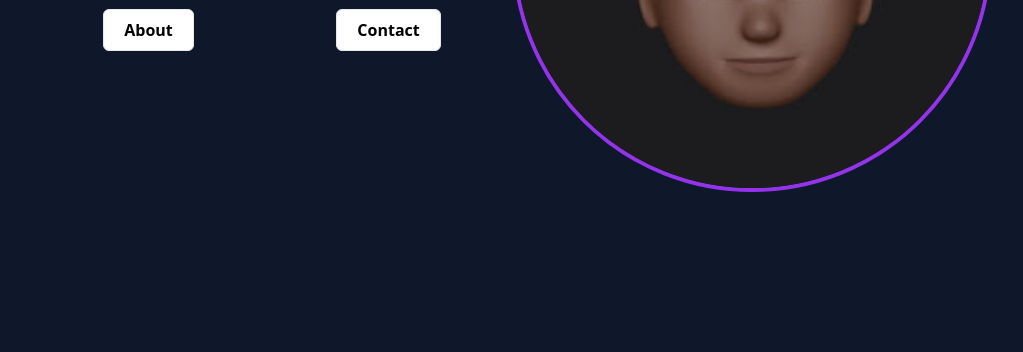
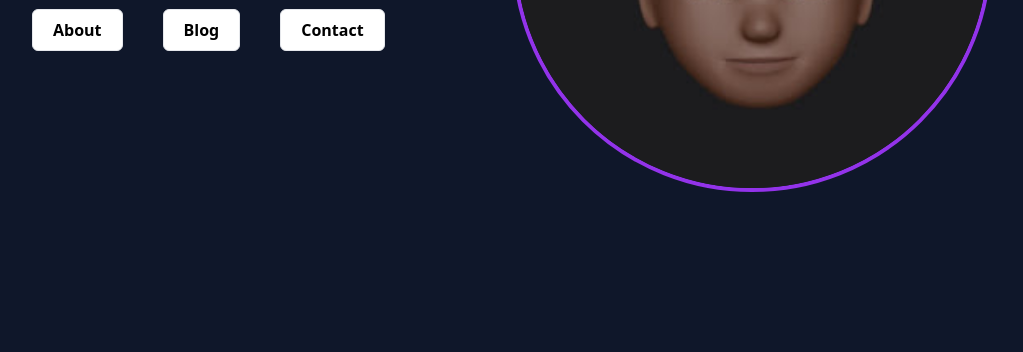
Before and after one commit to Kayie29/kayie29.github.io, a website: page dark-home.html in a window 1280 px wide. Shown: the part 448-800 px from the top of the page, without its empty margins (128-1151 px from the left). Drawn offline with Linux system fonts and the light colour scheme.

Commit message:
Added blog link'

```diff
--- a/dark-home.html
+++ b/dark-home.html
@@ -26,12 +26,19 @@
 
                     <p class="text-white"> Building micro services & products we believe should exist  </p>
 
-                    <div class="w-full mt-10 flex justify-around items-center">
+                    <div class="w-full mt-10 flex space-x-10  items-center">
                         <a
                             href="about-us.html"
                             class="p-2 rounded-md bg-white hover:scale-110  transition ease-in-out flex justify-center px-5 hover:bg-purple-600 hover:text-white hover:font-bold  border w-auto font-bold"
                         >
                             About
+                        </a>
+
+                        <a
+                            href="blog.html"
+                            class="p-2 rounded-md bg-white hover:scale-110  transition ease-in-out flex justify-center px-5 hover:bg-purple-600 hover:text-white hover:font-bold  border w-auto font-bold"
+                        >
+                            Blog
                         </a>
 
                         <a
```
